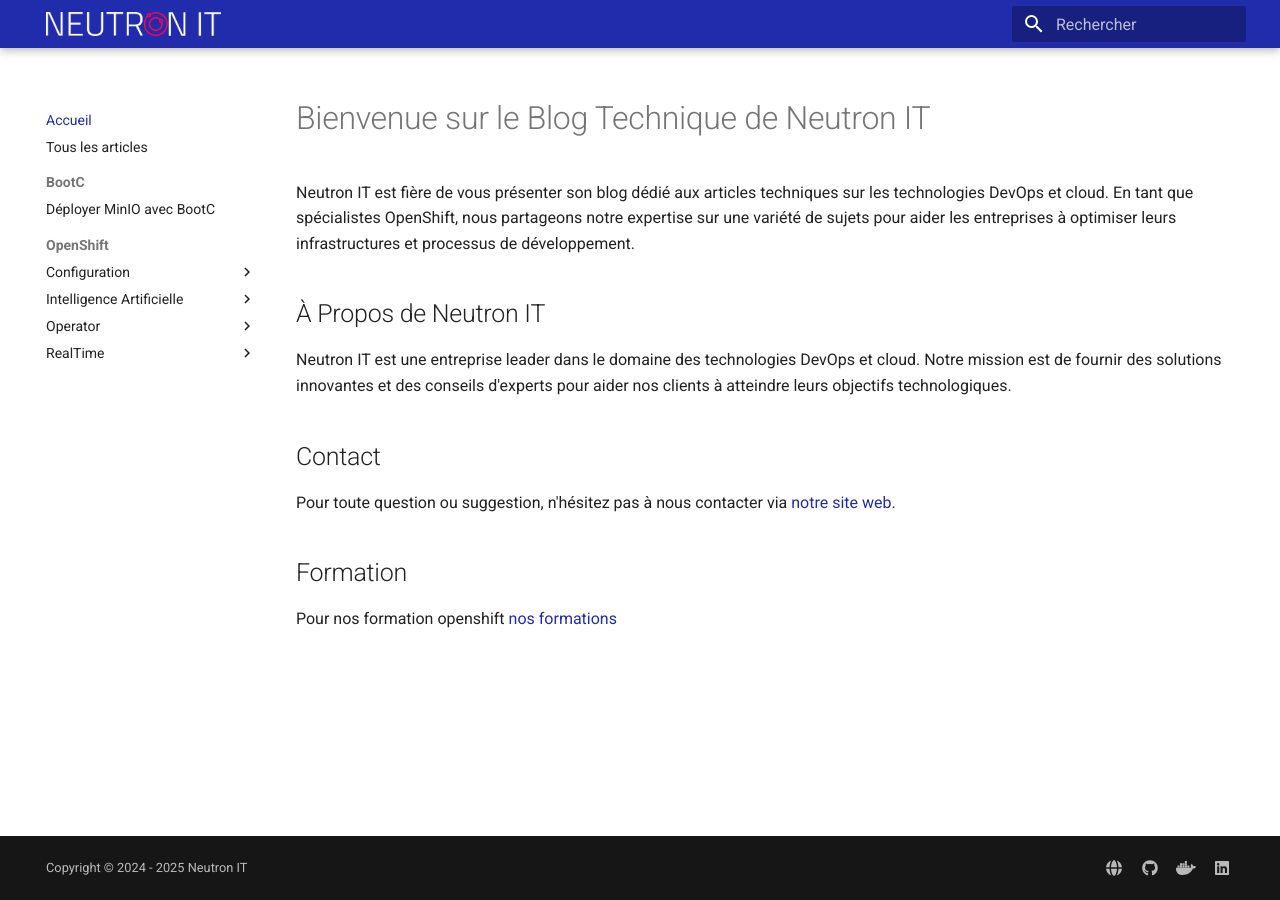
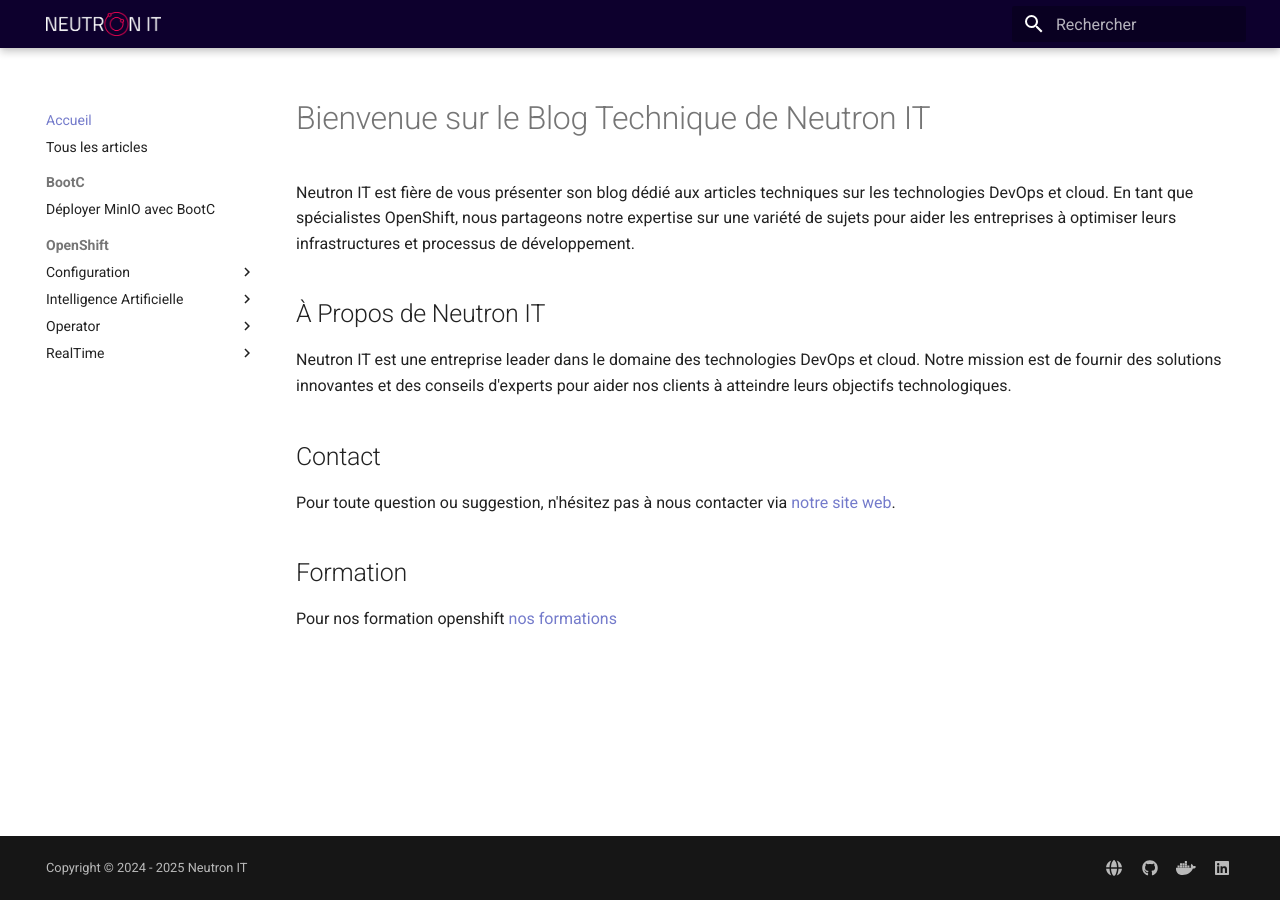
Before and after one commit to neutron-IT-organization/blog, an MkDocs documentation site: the page built from content/index.md, in a window 1280 px wide. Built offline with MkDocs 1.6.1 and Material for MkDocs 9.7.7, drawn with Linux system fonts in a browser that asks for light colours.

Commit message:
update logo & colors

```diff
--- a/content/stylesheets/extra.css
+++ b/content/stylesheets/extra.css
@@ -1,9 +1,9 @@
 [data-md-color-scheme="neutron-it"] {
-  --md-primary-fg-color:        #202cac;
-  --md-primary-fg-color--light: #202cac;
-  --md-primary-fg-color--dark:  #202cac;
+  --md-primary-fg-color:        #0d002d;
+  --md-primary-fg-color--light: #0d002d;
+  --md-primary-fg-color--dark:  #0d002d;
   --md-accent-fg-color: #ff0454;
-  --md-typeset-a-color: #202cac;
+  --md-typeset-a-color: #747bcb;
 }
 
 .scaled-image {
```
Also changed, not shown: content/assets/logo.png.
